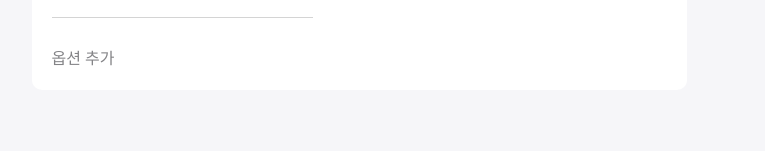
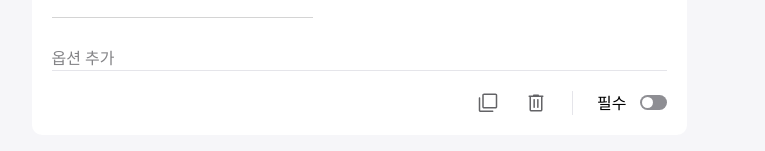
Before and after one commit to sakamoto-jun/multi-form-survey, a React (Vite) app: page / in a window 1280 px wide. Shown: the part 425-576 px from the top of the page, without its empty margins (281-1046 px from the left). Built offline with nearby package versions, Linux system fonts and the light colour scheme.

Commit message:
feature: Question Footer 추가

```diff
--- /dev/null
+++ b/src/components/common/Divider.tsx
@@ -0,0 +1,14 @@
+import clsx from "clsx";
+
+type DividerProps = {
+  direction?: "horizontal" | "vertical";
+};
+
+const Divider = ({ className, direction = "horizontal" }: Cn<DividerProps>) => {
+  if (direction === "horizontal") {
+    return <hr className={clsx("w-full border-t border-gray100", className)} />;
+  }
+  return <div className={clsx("h-full w-1 border-0 bg-gray100", className)} />;
+};
+
+export default Divider;
--- /dev/null
+++ b/src/components/common/Switch.tsx
@@ -0,0 +1,29 @@
+import clsx from "clsx";
+
+interface SwitchProps {
+  checked: boolean;
+  onChange: (checked: boolean) => void;
+}
+
+const Switch = ({ checked, onChange }: SwitchProps) => {
+  return (
+    <label className="flex items-center cursor-pointer">
+      <input
+        type="checkbox"
+        className="peer hidden"
+        checked={checked}
+        onChange={(e) => onChange(e.target.checked)}
+      />
+      <div
+        className={clsx(
+          "relative w-27 h-15 rounded-full bg-gray400",
+          "before:absolute before:top-2 before:left-2 before:w-11 before:h-11 before:rounded-full before:bg-white",
+          "peer-checked:bg-main before:peer-checked:translate-x-12",
+          "transition-colors before:transition-transform"
+        )}
+      ></div>
+    </label>
+  );
+};
+
+export default Switch;
--- a/src/components/edit/QuestionEditor.tsx
+++ b/src/components/edit/QuestionEditor.tsx
@@ -1,100 +1,47 @@
 import { observer } from "mobx-react-lite";
-import DropdownIcon from "../../assets/icons/add_circle.svg?react";
-import DateIcon from "../../assets/icons/calendar_today.svg?react";
-import CheckboxIcon from "../../assets/icons/check_circle.svg?react";
-import ShortTextIcon from "../../assets/icons/check_indeterminate_small.svg?react";
-import MultipleChoiceIcon from "../../assets/icons/checklist.svg?react";
-import TimeIcon from "../../assets/icons/schedule.svg?react";
-import LongTextIcon from "../../assets/icons/subject.svg?react";
+import DeleteIcon from "../../assets/icons/delete.svg?react";
+import CopyIcon from "../../assets/icons/filter_none.svg?react";
 import Question from "../../models/question";
-import { QuestionType } from "../../types/app";
-import Dropdown from "../common/Dropdown";
+import Divider from "../common/Divider";
 import Input from "../common/Input";
-import Panel, { PanelBody, PanelHeader } from "../common/Panel";
+import Panel, { PanelBody, PanelFooter, PanelHeader } from "../common/Panel";
+import Switch from "../common/Switch";
 import QuestionBodyEditor from "./QuestionBodyEditor";
+import QuestionTypeEditor from "./QuestionTypeEditor";
 
 interface QuestionEditorProps {
   question: Question;
+  onCopy: (id: number) => void;
+  onDelete: (id: number) => void;
 }
 
-const QuestionEditorBase = ({ question }: QuestionEditorProps) => {
+const QuestionEditorBase = ({
+  question,
+  onCopy,
+  onDelete,
+}: QuestionEditorProps) => {
   return (
     <Panel>
       <PanelHeader className="flex mb-25">
         <Input className="flex-1 mr-30" />
-        <Dropdown<QuestionType>
-          defaultValue={question.type}
-          onChange={(value) => question.setType(value)}
-          options={[
-            {
-              label: (
-                <div className="flex items-center gap-10">
-                  <ShortTextIcon />
-                  <span>단답형</span>
-                </div>
-              ),
-              value: "shortText",
-            },
-            {
-              label: (
-                <div className="flex items-center gap-10">
-                  <LongTextIcon />
-                  <span>장문형</span>
-                </div>
-              ),
-              value: "longText",
-            },
-            {
-              label: (
-                <div className="flex items-center gap-10">
-                  <MultipleChoiceIcon />
-                  <span>객관식 질문</span>
-                </div>
-              ),
-              value: "multipleChoice",
-            },
-            {
-              label: (
-                <div className="flex items-center gap-10">
-                  <CheckboxIcon />
-                  <span>체크박스</span>
-                </div>
-              ),
-              value: "checkbox",
-            },
-            {
-              label: (
-                <div className="flex items-center gap-10">
-                  <DropdownIcon />
-                  <span>드롭다운</span>
-                </div>
-              ),
-              value: "dropdown",
-            },
-            {
-              label: (
-                <div className="flex items-center gap-10">
-                  <DateIcon />
-                  <span>날짜</span>
-                </div>
-              ),
-              value: "date",
-            },
-            {
-              label: (
-                <div className="flex items-center gap-10">
-                  <TimeIcon />
-                  <span>시간</span>
-                </div>
-              ),
-              value: "time",
-            },
-          ]}
-        />
+        <QuestionTypeEditor type={question.type} onChange={question.setType} />
       </PanelHeader>
       <PanelBody>
         <QuestionBodyEditor type={question.type} />
       </PanelBody>
+      <PanelFooter className="flex justify-end items-stretch gap-x-24 h-24">
+        <button onClick={() => onCopy(question.id)}>
+          <CopyIcon />
+        </button>
+        <button onClick={() => onDelete(question.id)}>
+          <DeleteIcon />
+        </button>
+        <Divider direction="vertical" />
+        <div className="flex items-center">
+          <span className="mr-13">필수</span>
+          <Switch checked={question.required} onChange={question.setRequired} />
+        </div>
+      </PanelFooter>
     </Panel>
   );
 };
--- /dev/null
+++ b/src/components/edit/QuestionTypeEditor.tsx
@@ -0,0 +1,90 @@
+import DropdownIcon from "../../assets/icons/add_circle.svg?react";
+import DateIcon from "../../assets/icons/calendar_today.svg?react";
+import CheckboxIcon from "../../assets/icons/check_circle.svg?react";
+import ShortTextIcon from "../../assets/icons/check_indeterminate_small.svg?react";
+import MultipleChoiceIcon from "../../assets/icons/checklist.svg?react";
+import TimeIcon from "../../assets/icons/schedule.svg?react";
+import LongTextIcon from "../../assets/icons/subject.svg?react";
+import { QuestionType } from "../../types/app";
+import Dropdown from "../common/Dropdown";
+
+interface QuestionTypeEditorProps {
+  type: QuestionType;
+  onChange: (type: QuestionType) => void;
+}
+
+const QuestionTypeEditor = ({ type, onChange }: QuestionTypeEditorProps) => {
+  return (
+    <Dropdown<QuestionType>
+      defaultValue={type}
+      onChange={(value) => onChange(value)}
+      options={[
+        {
+          label: (
+            <div className="flex items-center gap-10">
+              <ShortTextIcon />
+              <span>단답형</span>
+            </div>
+          ),
+          value: "shortText",
+        },
+        {
+          label: (
+            <div className="flex items-center gap-10">
+              <LongTextIcon />
+              <span>장문형</span>
+            </div>
+          ),
+          value: "longText",
+        },
+        {
+          label: (
+            <div className="flex items-center gap-10">
+              <MultipleChoiceIcon />
+              <span>객관식 질문</span>
+            </div>
+          ),
+          value: "multipleChoice",
+        },
+        {
+          label: (
+            <div className="flex items-center gap-10">
+              <CheckboxIcon />
+              <span>체크박스</span>
+            </div>
+          ),
+          value: "checkbox",
+        },
+        {
+          label: (
+            <div className="flex items-center gap-10">
+              <DropdownIcon />
+              <span>드롭다운</span>
+            </div>
+          ),
+          value: "dropdown",
+        },
+        {
+          label: (
+            <div className="flex items-center gap-10">
+              <DateIcon />
+              <span>날짜</span>
+            </div>
+          ),
+          value: "date",
+        },
+        {
+          label: (
+            <div className="flex items-center gap-10">
+              <TimeIcon />
+              <span>시간</span>
+            </div>
+          ),
+          value: "time",
+        },
+      ]}
+    />
+  );
+};
+
+export default QuestionTypeEditor;
--- a/src/components/edit/SectionEditor.tsx
+++ b/src/components/edit/SectionEditor.tsx
@@ -12,7 +12,12 @@ const SectionEditorBase = ({ section }: SectionEditorProps) => {
     <div className="[&>*]:mb-24 py-10">
       <SectionTitleEditor capTitle="2개 중 1 섹션" section={section} />
       {section.questions.map((question) => (
-        <QuestionEditor key={question.id} question={question} />
+        <QuestionEditor
+          key={question.id}
+          question={question}
+          onCopy={section.copyQuestion}
+          onDelete={section.removeQuestion}
+        />
       ))}
     </div>
   );
--- a/src/components/edit/SectionEditorList.tsx
+++ b/src/components/edit/SectionEditorList.tsx
@@ -7,7 +7,7 @@ const SectionEditorList = () => {
 
   return (
     <div className="relative">
-      <EditorMenu className="fixed bottom-30 left-[calc(100%-72px)] sm:top-[273.5px] sm:bottom-auto sm:left-[calc(50%+340px)]" />
+      <EditorMenu className="fixed bottom-30 left-[calc(100%-72px)] sm:top-[273px] sm:bottom-auto sm:left-[calc(50%+340px)]" />
       <div>
         {surveyStore.sections.map((section) => (
           <SectionEditor key={section.id} section={section} />
--- a/src/models/section.ts
+++ b/src/models/section.ts
@@ -39,7 +39,7 @@ export default class Section implements SectionData {
     this.questions.push(new Question());
   };
   removeQuestion = (id: number) => {
-    this.questions.filter((question) => question.id !== id);
+    this.questions = this.questions.filter((question) => question.id !== id);
   };
   copyQuestion = (id: number) => {
     const question = this.questions.find((question) => question.id === id);
```
